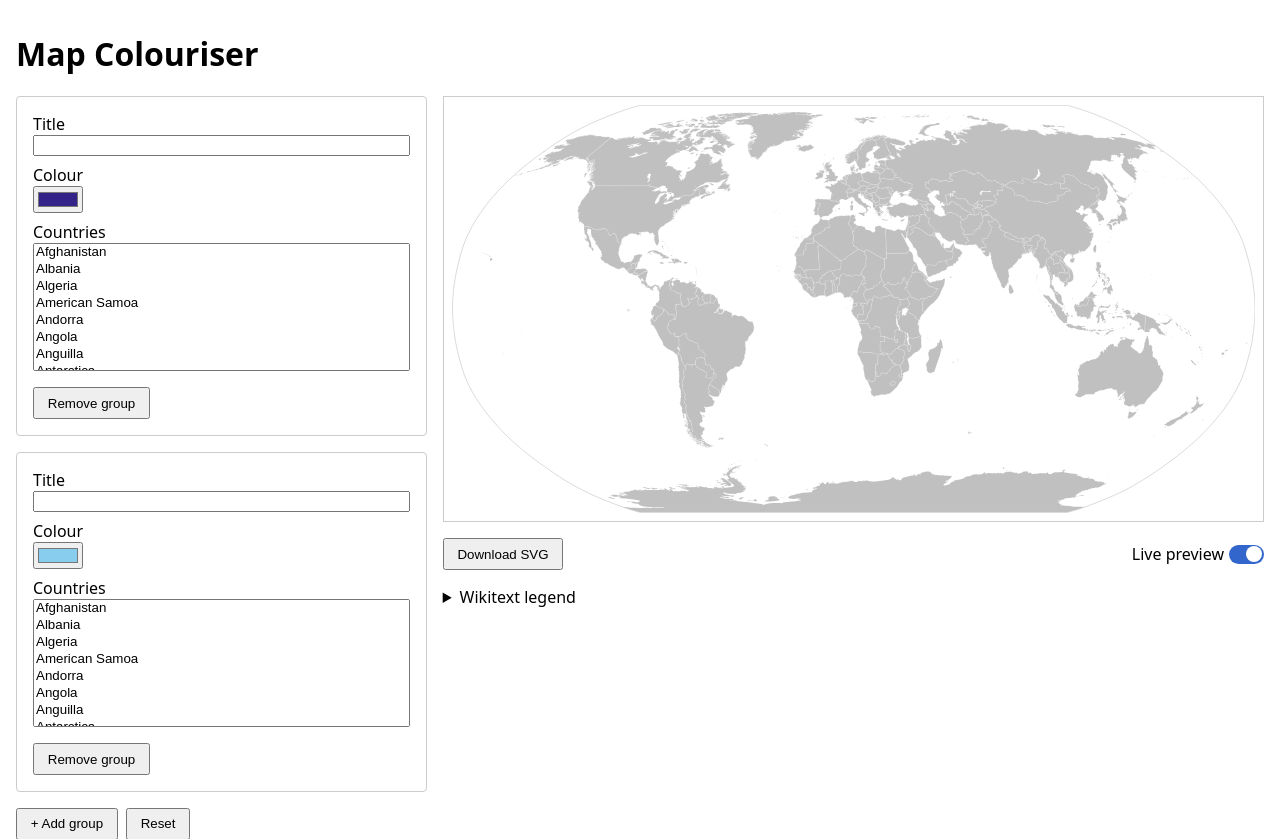
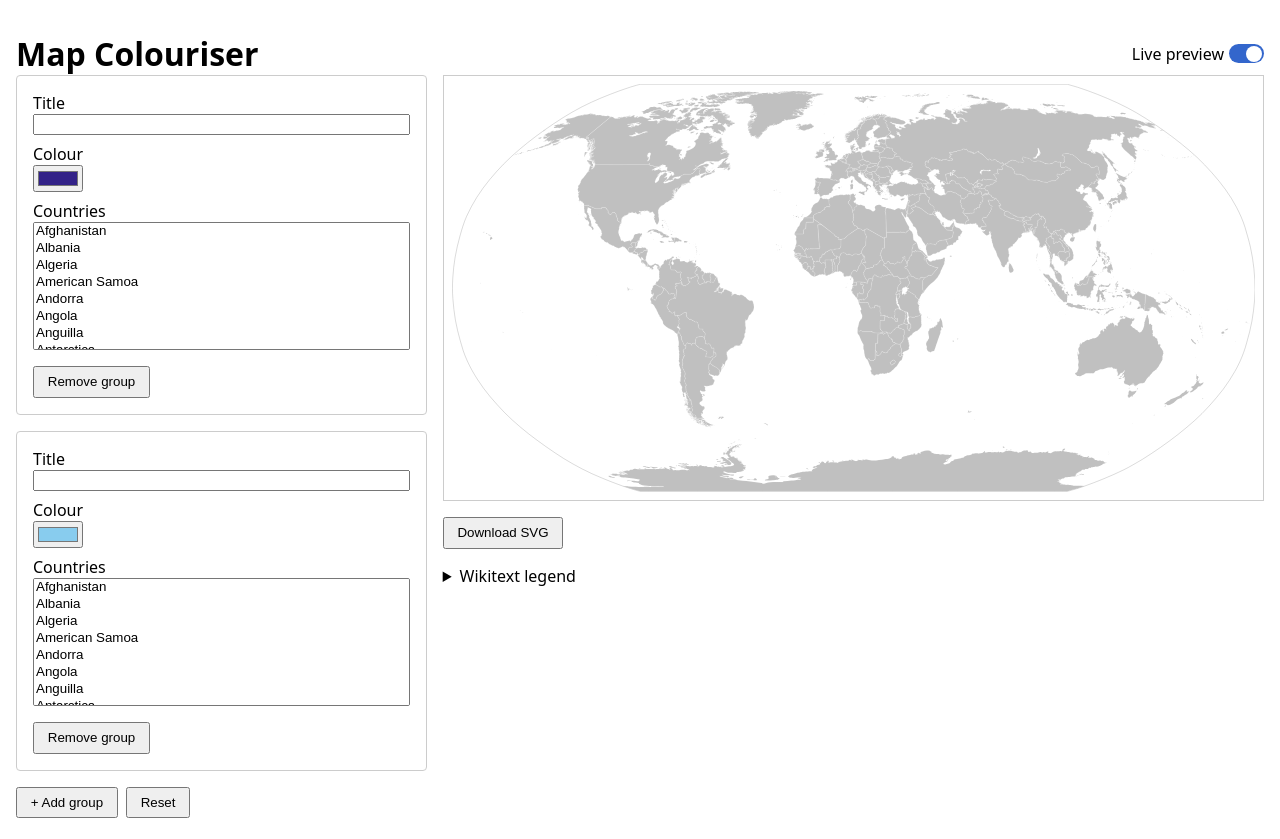
Before and after one commit to lokal-profil/mapcolouriser, a Flask app: page / in a window 1280 px wide. Shown: the top 839 px of the page. After the commit the page ends 818 px from the top, so only its background shows below. Run offline with Flask 3, Linux system fonts and the light colour scheme.

Commit message:
Persist live-preview toggle and move it to the page header
Two related changes addressing the toggle UX:

1. Toggle moved next to the h1 (new <header class="page-header"> +
   header_actions block in base.html). Previously it lived inside the
   preview pane, so flipping the toggle off made the page layout shift
   (single-column → selects expand), giving the impression the toggle
   itself had moved.

2. Toggle state persisted in localStorage under
   "mapcolouriser:live-preview". Survives reload, generate-then-back,
   and the next visit. /reset does not clear it — it's a UI
   preference, not form state.

To make first paint match the saved preference, the switch visual is
now driven by html.live-preview instead of the input's :checked
pseudo-class. The inline FOUC <head> script reads localStorage and
sets the html class atomically; main.js then syncs input.checked
once <body> has parsed so screen readers see a consistent state.

Tests cover the localStorage write/read paths, the checkbox sync,
and the localStorage-throws fallback. 30 JS tests + 100 Python tests
pass; ruff clean.

```diff
--- a/app/templates/base.html
+++ b/app/templates/base.html
@@ -5,12 +5,31 @@
     <title>{% block title %}Map Colouriser{% endblock %}</title>
     <script>
         // Set classes before body renders to avoid flashing the no-JS layout
-        // before main.js loads (FOUC prevention).
-        document.documentElement.classList.add("js-enabled", "live-preview");
+        // before main.js loads (FOUC prevention). The live-preview class also
+        // drives the toggle's visual position (see CSS below), so we read the
+        // saved preference here too so first paint matches what main.js will
+        // pick up.
+        document.documentElement.classList.add("js-enabled");
+        try {
+            if (localStorage.getItem("mapcolouriser:live-preview") !== "0") {
+                document.documentElement.classList.add("live-preview");
+            }
+        } catch (err) {
+            // Storage unavailable (privacy mode, file://): default to on.
+            document.documentElement.classList.add("live-preview");
+        }
     </script>
     <style>
         body { font-family: system-ui, sans-serif; max-width: 960px; margin: 2rem auto; padding: 0 1rem; }
         h1 { margin-top: 0; }
+        .page-header {
+            display: flex;
+            justify-content: space-between;
+            align-items: center;
+            gap: 1rem;
+            flex-wrap: wrap;
+        }
+        .page-header h1 { margin: 0; }
         .group { border: 1px solid #ccc; border-radius: 4px; padding: 1rem; margin-bottom: 1rem; }
         .group-row { display: flex; gap: 0.5rem; margin-bottom: 0.5rem; flex-wrap: wrap; }
         .group-row label { display: flex; flex-direction: column; flex: 1; min-width: 12rem; }
@@ -52,9 +71,13 @@
             border-radius: 50%;
             transition: transform 0.15s;
         }
-        /* Wikimedia Codex `background-color-progressive`. */
-        .live-preview-toggle input[type="checkbox"]:checked ~ .switch { background: #36c; }
-        .live-preview-toggle input[type="checkbox"]:checked ~ .switch::after { transform: translateX(1rem); }
+        /* Wikimedia Codex `background-color-progressive`. The switch visual is
+           driven by the html.live-preview class (not the input's :checked
+           pseudo-class) so the inline FOUC script in <head> can set the
+           first-paint state atomically — the input element isn't in the DOM
+           yet when that script runs. main.js syncs input.checked to match. */
+        html.live-preview .live-preview-toggle .switch { background: #36c; }
+        html.live-preview .live-preview-toggle .switch::after { transform: translateX(1rem); }
         .live-preview-toggle input[type="checkbox"]:focus-visible ~ .switch {
             outline: 2px solid #66f;
             outline-offset: 2px;
@@ -86,7 +109,10 @@
     </style>
 </head>
 <body>
-    <h1>Map Colouriser</h1>
+    <header class="page-header">
+        <h1>Map Colouriser</h1>
+        {% block header_actions %}{% endblock %}
+    </header>
     {% block content %}{% endblock %}
     {% block scripts %}{% endblock %}
 </body>
--- a/app/templates/index.html
+++ b/app/templates/index.html
@@ -1,4 +1,11 @@
 {% extends "base.html" %}
+{% block header_actions %}
+    <label class="live-preview-toggle js-only">
+        <input type="checkbox" id="toggle-live-preview" checked />
+        Live preview
+        <span class="switch" aria-hidden="true"></span>
+    </label>
+{% endblock %}
 {% block content %}
     {% if errors %}
         <div class="errors" role="alert">
@@ -63,11 +70,6 @@
             <div id="map-preview" class="preview"></div>
             <div class="actions">
                 <button type="button" id="download-svg" class="js-live">Download SVG</button>
-                <label class="live-preview-toggle js-only">
-                    <input type="checkbox" id="toggle-live-preview" checked />
-                    Live preview
-                    <span class="switch" aria-hidden="true"></span>
-                </label>
             </div>
             <details id="legend-box">
                 <summary>Wikitext legend</summary>
--- a/static/main.js
+++ b/static/main.js
@@ -198,6 +198,14 @@ export function createApp(doc = document) {
     function setLivePreviewEnabled(enabled) {
         livePreviewEnabled = enabled;
         doc.documentElement.classList.toggle("live-preview", enabled);
+        // Persist the preference so it survives reload, generate-then-back,
+        // and the next visit. Wrapped because localStorage can throw in
+        // privacy modes / file:// origins.
+        try {
+            localStorage.setItem("mapcolouriser:live-preview", enabled ? "1" : "0");
+        } catch (err) {
+            console.warn("map-colouriser: failed to persist live-preview preference", err);
+        }
         if (enabled) refreshOutputs();
         updateActionState();
     }
@@ -237,6 +245,10 @@ export function createApp(doc = document) {
         form.addEventListener("change", requestUpdate);
 
         if (toggleInput) {
+            // Sync the checkbox to the FOUC-set html class — the hardcoded
+            // `checked` HTML attribute may not match a stored "off" preference
+            // because the inline <head> script runs before <body> parses.
+            toggleInput.checked = livePreviewEnabled;
             toggleInput.addEventListener("change", e => setLivePreviewEnabled(e.target.checked));
         }
         if (downloadBtn) {
```
Also changed, not shown: tests/js/main.test.js (+35 -0 lines).
